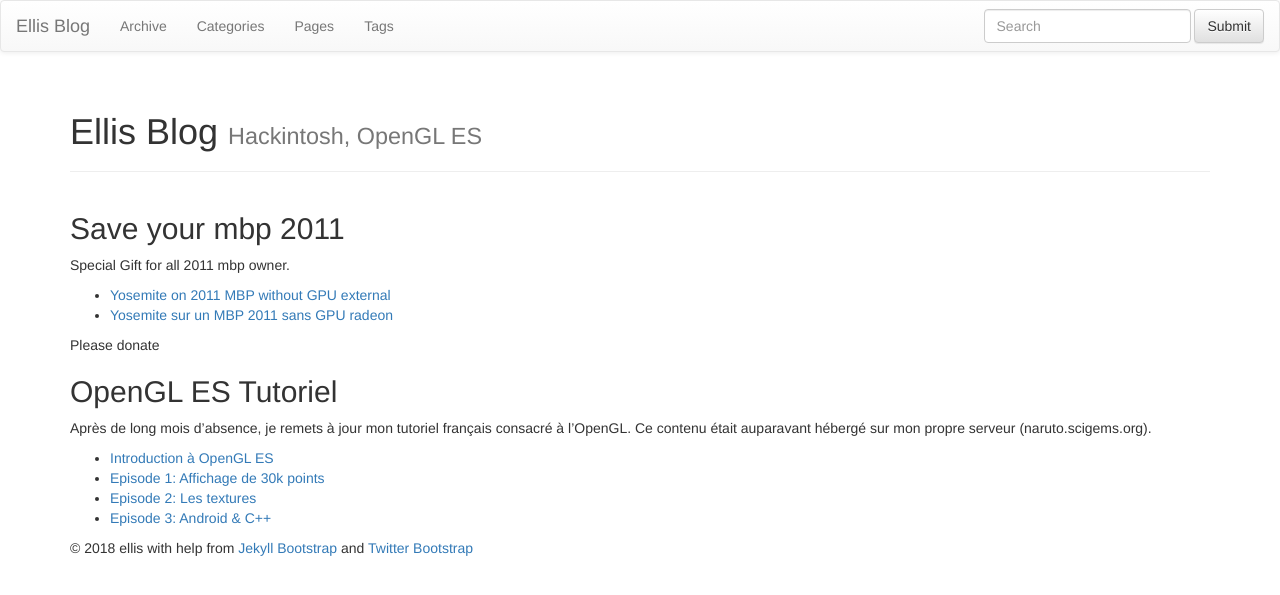
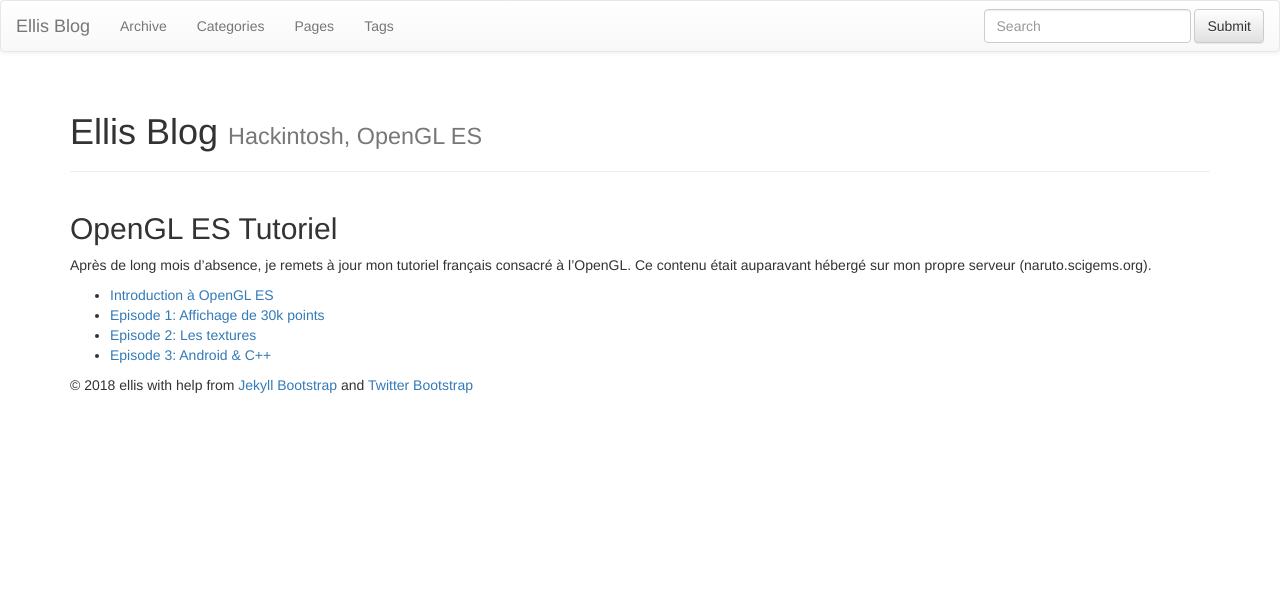
Before and after one commit to ellis2323/ellis2323.github.io, a Jekyll site: the page built from index.md, in a window 1280 px wide. Shown: the top 595 px of the page. Built offline with Jekyll 4.4.1, drawn with Linux system fonts in a browser that asks for light colours; nearby versions of some CDN libraries; library files that are not in the unit come from our copies.

Commit message:
Update index.md

```diff
--- a/index.md
+++ b/index.md
@@ -4,17 +4,6 @@ title: Ellis Blog
 tagline: Hackintosh, OpenGL ES
 tags : [Hackintosh, OpenGL]
 ---
-
-## Save your mbp 2011
-
-Special Gift for all 2011 mbp owner.
-
-<ul class="posts">
-	<li><a href="{{ BASE_PATH }}/mbp2011/Mbp2011.html">Yosemite on 2011 MBP without GPU external</a></li>
- 	<li><a href="{{ BASE_PATH }}/mbp2011/Mbp2011_fr.html">Yosemite sur un MBP 2011 sans GPU radeon</a></li>
- </ul>
-
-Please donate
 
 ## OpenGL ES Tutoriel
 
```
